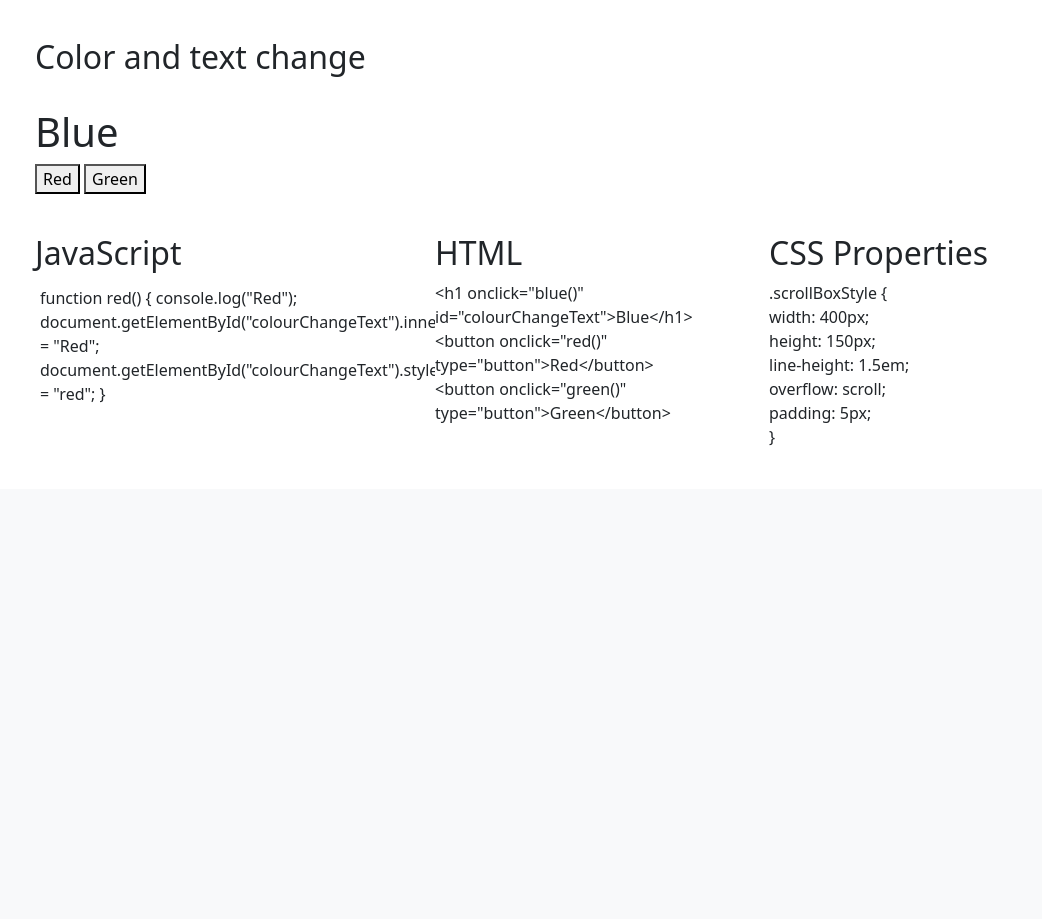
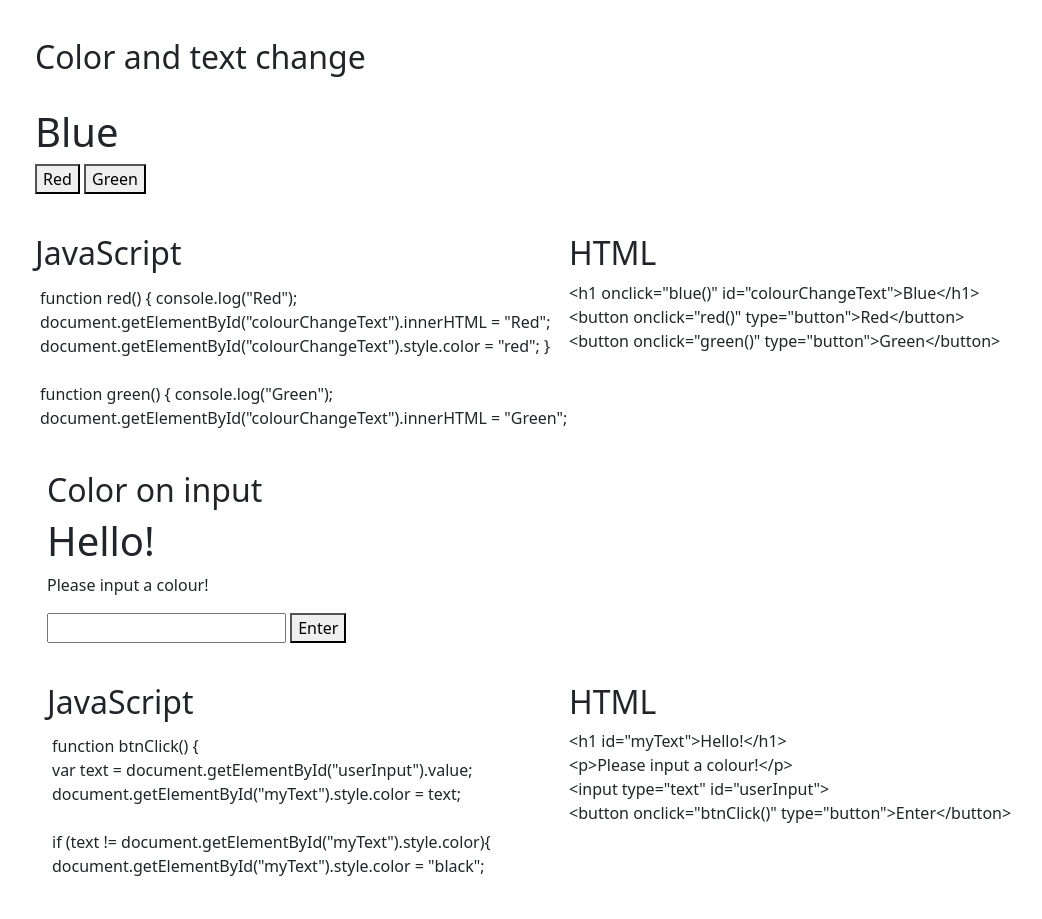
Before and after one commit to Avida2C/VStudies, a PHP site: page /JavascriptTutorial01.html in a window 1280 px wide. Shown: the part 657-1576 px from the top of the page, without its empty margins (71-1113 px from the left). Before the commit the page ends 1102 px from the top, so only its background shows below. Run offline with PHP 8.4, Linux system fonts and the light colour scheme.

Commit message:
Colour on Input!

```diff
--- a/Javascript/javascriptTutorial00.js
+++ b/Javascript/javascriptTutorial00.js
@@ -71,3 +71,28 @@ function blue() {
     //changes color text to blue
     document.getElementById("colourChangeText").style.color = "blue";
 }
+
+function btnClick() {
+    var text = document.getElementById("userInput").value;
+
+    document.getElementById("myText").style.color = text;
+    if (text != document.getElementById("myText").style.color)
+    {
+        document.getElementById("myText").style.color = "black";
+    }
+
+
+    /*if (text === "red") {
+        document.getElementById("myText").style.color = ("red");
+    }
+    else if(text === "green"){
+        document.getElementById("myText").style.color = ("green");
+    }
+    else if(text === "blue")
+    {
+        document.getElementById("myText").style.color = ("blue");
+    }
+    else
+    {
+        document.getElementById("myText").style.color = ("black");*/
+}
--- a/JavascriptTutorial01.html
+++ b/JavascriptTutorial01.html
@@ -100,7 +100,7 @@
                 <div class="d-flex pt-3">
                     <div class="w-50">
                         <h2>JavaScript</h2>
-                        <p class="scrollBoxStyle">
+                        <p class="scrollTwoBoxStyle">
                             function red() {
                             console.log("Red");
                             document.getElementById("colourChangeText").innerHTML = "Red";
@@ -128,27 +128,43 @@
                             &lt;button onclick="green()" type="button"&gt;Green&lt;/button&gt;
                         </p>
                     </div>
+                </div>
+<!-- --------------------------------------------------------------- BUTTONS --------------------------------------------------------------- -->
+<div class="container pt-4">
+    <div class="w-100 pb-4">
+        <h2>Color on input</h2>
+        <h1 id="myText">Hello!</h1>
+        <p>Please input a colour!</p>
+        <input type="text" id="userInput">
+        <button onclick="btnClick()" type="button">Enter</button>
+    </div>
+
+    <div class="d-flex pt-3">
         <div class="w-50">
-                        <H2>CSS Properties</H2>
-                        <p>
-                            .scrollBoxStyle {
+            <h2>JavaScript</h2>
+            <p class="scrollTwoBoxStyle">
+                function btnClick() {<br>
+                    var text = document.getElementById("userInput").value;
                     <br>
-                                width: 400px;
+                    document.getElementById("myText").style.color = text;<br><br>
+                    if (text != document.getElementById("myText").style.color){
                         <br>
-                                height: 150px;
+                        document.getElementById("myText").style.color = "black";
                         <br>
-                                line-height: 1.5em;
-                                <br>
-                                overflow: scroll;
-                                <br>
-                                padding: 5px;
-                                <br>
+                    }<br>
                 }
+        </div>
+        <div class="w-50">
+            <H2>HTML</H2>
+            <p> &lt;h1 id="myText">Hello!&lt;/h1&gt;<br>
+                &lt;p>Please input a colour!&lt;/p&gt;<br>
+                &lt;input type="text" id="userInput"&gt;<br>
+                &lt;button onclick="btnClick()" type="button"&gt;Enter&lt;/button&gt;
+
             </p>
         </div>
-
         </div>
-
+    </div>
 
 
             </div>
--- a/css/style.css
+++ b/css/style.css
@@ -4,10 +4,18 @@
     object-fit: cover;
 }
 
-.scrollBoxStyle {
+.scrollThreeBoxStyle {
     width: 400px;
     height: 150px;
     line-height: 1.5em;
     overflow: scroll;
     padding: 5px;
 }
+
+.scrollTwoBoxStyle {
+    width: 600px;
+    height: 150px;
+    line-height: 1.5em;
+    overflow: scroll;
+    padding: 5px;
+}
```
Lines whose indentation alone changed are shown as unchanged.
